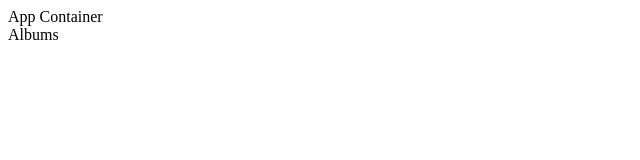
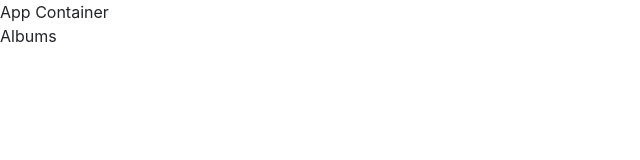
Before and after one commit to fabiomrosa/sbws-albums, a React (Create React App) app: page / in a window 1280 px wide. Shown: the top 160 px of the page, without its empty margins (0-640 px from the left). Built offline with nearby package versions, Linux system fonts and the light colour scheme.

Commit message:
Add style

```diff
--- a/public/index.html
+++ b/public/index.html
@@ -20,6 +20,11 @@
       Learn how to configure a non-root public URL by running `npm run build`.
     -->
     <title>React App</title>
+    <link
+      rel="stylesheet"
+      href="https://maxcdn.bootstrapcdn.com/bootstrap/4.0.0/css/bootstrap.min.css"
+      integrity="sha384-Gn5384xqQ1aoWXA+058RXPxPg6fy4IWvTNh0E263XmFcJlSAwiGgFAW/dAiS6JXm"
+      crossorigin="anonymous">
   </head>
   <body>
     <noscript>
--- a/src/containers/App.js
+++ b/src/containers/App.js
@@ -1,4 +1,5 @@
 import React, { Component } from 'react';
+import PropTypes from 'prop-types';
 
 class App extends Component {
   render() {
@@ -11,4 +12,8 @@ class App extends Component {
   }
 }
 
+App.propTypes = {
+  children: PropTypes.object.isRequired
+};
+
 export default App;
--- a/src/index.js
+++ b/src/index.js
@@ -4,6 +4,7 @@ import { Router } from 'react-router';
 import createBrowserHistory from 'history/createBrowserHistory';
 import routes from './routes';
 import registerServiceWorker from './registerServiceWorker';
+import './styles/style.css';
 
 const history = createBrowserHistory();
 
--- /dev/null
+++ b/src/styles/style.css
@@ -0,0 +1,4 @@
+body {
+  margin: 0;
+  padding: 0;
+}
```
